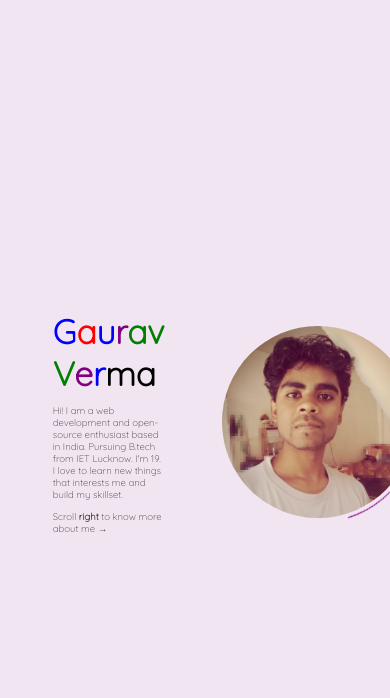
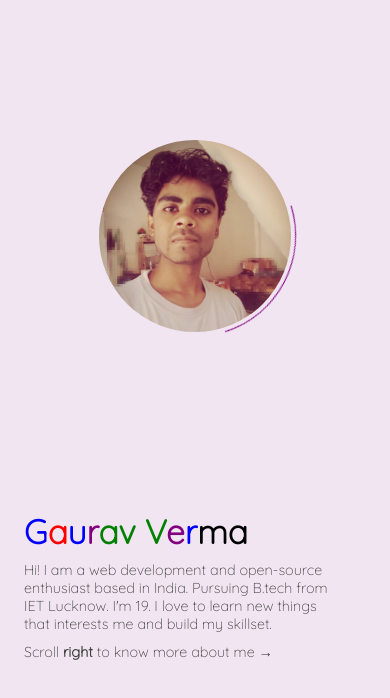
Before and after one commit to Gaurav-Verma07/portfolio, a React (Create React App) app: page / in a window 390 px wide. Shown: the top 698 px of the page. Built offline with nearby package versions, Linux system fonts and the light colour scheme.

Commit message:
media queries applied

```diff
--- a/package.json
+++ b/package.json
@@ -1,4 +1,5 @@
 {
+  "homepage": "http://lucky-web-dev.github.io/portfolio",
   "name": "portfolio",
   "version": "0.1.0",
   "private": true,
@@ -14,6 +15,8 @@
     "web-vitals": "^2.1.4"
   },
   "scripts": {
+    "predeploy": "npm run build",
+    "deploy": "gh-pages -d build",
     "start": "react-scripts start",
     "build": "react-scripts build",
     "test": "react-scripts test",
@@ -36,5 +39,8 @@
       "last 1 firefox version",
       "last 1 safari version"
     ]
+  },
+  "devDependencies": {
+    "gh-pages": "^3.2.3"
   }
 }
--- a/src/Components/Card/MasterCard.module.scss
+++ b/src/Components/Card/MasterCard.module.scss
@@ -5,4 +5,13 @@
   width: 100%;
   height: 100%;
   display: flex;
+
+  @media (max-width: 25em) {
+    width: 100vw;
+    height: 100vh;
+    display: block;
+    scroll-snap-type: y mandatory;
+    overflow-y: scroll;
+    overflow-x: hidden;
+  }
 }
--- a/src/Components/Styles/Contact.module.scss
+++ b/src/Components/Styles/Contact.module.scss
@@ -1,9 +1,7 @@
+@import "mixins.scss";
 .flex {
   padding: 2rem;
-  display: flex;
-  width: 100%;
-  height: 100%;
-  align-items: center;
+  @include flex;
   &__heading {
     border-left: 1px solid black;
     border-top: 1px solid black;
@@ -11,21 +9,34 @@
     letter-spacing: 1rem;
     font-size: 12rem;
     transform: rotate(270deg);
+    @media (max-width: 25em) {
+      transform: rotate(0);
+      border: none;
+    }
   }
   &__list {
     display: flex;
     flex-direction: column;
+    padding: 2rem;
     text-align: center;
-    color: #fff;
+    color: #000;
     border-radius: 1rem;
     outline: 4px solid purple;
+    margin: 0 auto;
     outline-offset: 2rem;
-    background-color: rgb(128, 0, 128, 0.3);
+    background-color: rgb(128, 0, 128, 0.1);
     font-size: 2rem;
     max-width: 40rem;
-    max-height: 20rem;
+    //max-height: 20rem;
+    @media (max-width: 49.3em) {
+      outline-offset: 0.5rem;
+    }
     & p {
       margin: 2rem;
+      margin-bottom: 5rem;
+      @media (max-width: 25em) {
+        font-size: 3rem;
+      }
     }
     & ul {
       & li {
--- a/src/Components/Styles/Hobbies.module.scss
+++ b/src/Components/Styles/Hobbies.module.scss
@@ -1,9 +1,8 @@
+@import "mixins.scss";
 .flex {
   background-color: rgba(255, 192, 203, 0.1);
-  height: 100%;
-  width: 100vw;
-  display: flex;
-  align-items: center;
+  @include flex;
+
   &__heading {
     font-family: "Times New Roman", Times, serif;
     font-size: 12rem;
@@ -12,6 +11,13 @@
     padding: 2rem;
     letter-spacing: 1rem;
     transform: rotate(270deg);
+    @media (max-width: 52em) {
+      font-size: 10rem;
+    }
+    @media (max-width: 25rem) {
+      border: none;
+      transform: rotate(0deg);
+    }
   }
   &__list {
     position: relative;
@@ -21,7 +27,14 @@
 
     color: #fff;
     border-radius: 50%;
+    @media (max-width: 58em) {
+      width: 40rem;
+      height: 40rem;
+    }
     ul {
+      @media (max-width: 25rem) {
+        font-size: 2rem;
+      }
       font-size: 1.5rem;
       position: absolute;
       top: 50%;
--- a/src/Components/Styles/Main.module.scss
+++ b/src/Components/Styles/Main.module.scss
@@ -1,12 +1,14 @@
+@import "mixins.scss";
 .flex {
   background-color: rgb(128, 0, 128, 0.1);
-  width: 100vw;
-  height: 100vh;
-  display: flex;
-  align-items: center;
-  padding: 10rem;
-  align-self: flex-end;
+  @include flex;
+  padding: 2rem;
   &__one {
+    margin-left: 2rem;
+    @media (max-width: 25em) {
+      flex-direction: column;
+      order: 2;
+    }
     padding: 10rem 1rem;
 
     margin-right: 10rem;
@@ -20,6 +22,9 @@
       padding-top: 2rem;
       font-size: 2rem;
       color: #40403f;
+      @media (max-width: 25em) {
+        font-size: 3rem;
+      }
     }
   }
   &__two {
--- /dev/null
+++ b/src/Components/Styles/mixins.scss
@@ -0,0 +1,10 @@
+@mixin flex {
+  width: 100vw;
+  height: 100vh;
+  display: flex;
+  align-items: center;
+  @media (max-width: 25em) {
+    flex-direction: column;
+    justify-content: space-evenly;
+  }
+}
```
Also changed, not shown: 1 other file (tests, documents, lock files or other folders).
